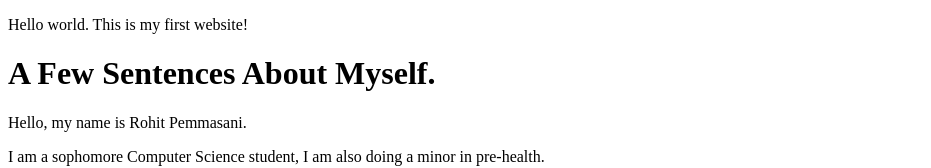
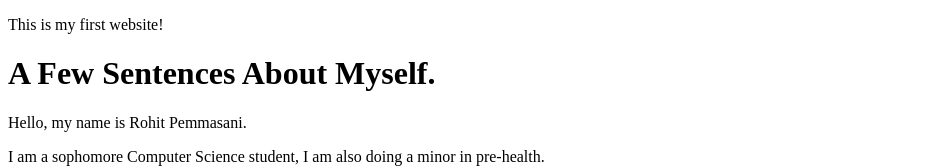
Before and after one commit to PemmasaniRohit/ITDM-361, a plain HTML site: page index.html in a window 1280 px wide. Shown: the top 168 px of the page, without its empty margins (0-931 px from the left). Drawn offline with Linux system fonts and the light colour scheme.

Commit message:
Update index.html
I deleted unnecessary text.

```diff
--- a/index.html
+++ b/index.html
@@ -5,7 +5,7 @@
   <title>ITMD-361 Internet Technologies and Web Design</title>
 </head>
   <body>
-      <p>Hello world. This is my first website!</p>
+      <p>This is my first website!</p>
       <h1>A Few Sentences About Myself.</h1>
       <p>Hello, my name is Rohit Pemmasani.</p>
       <p>I am a sophomore Computer Science student, I am also doing a minor in pre-health.</p>
```
